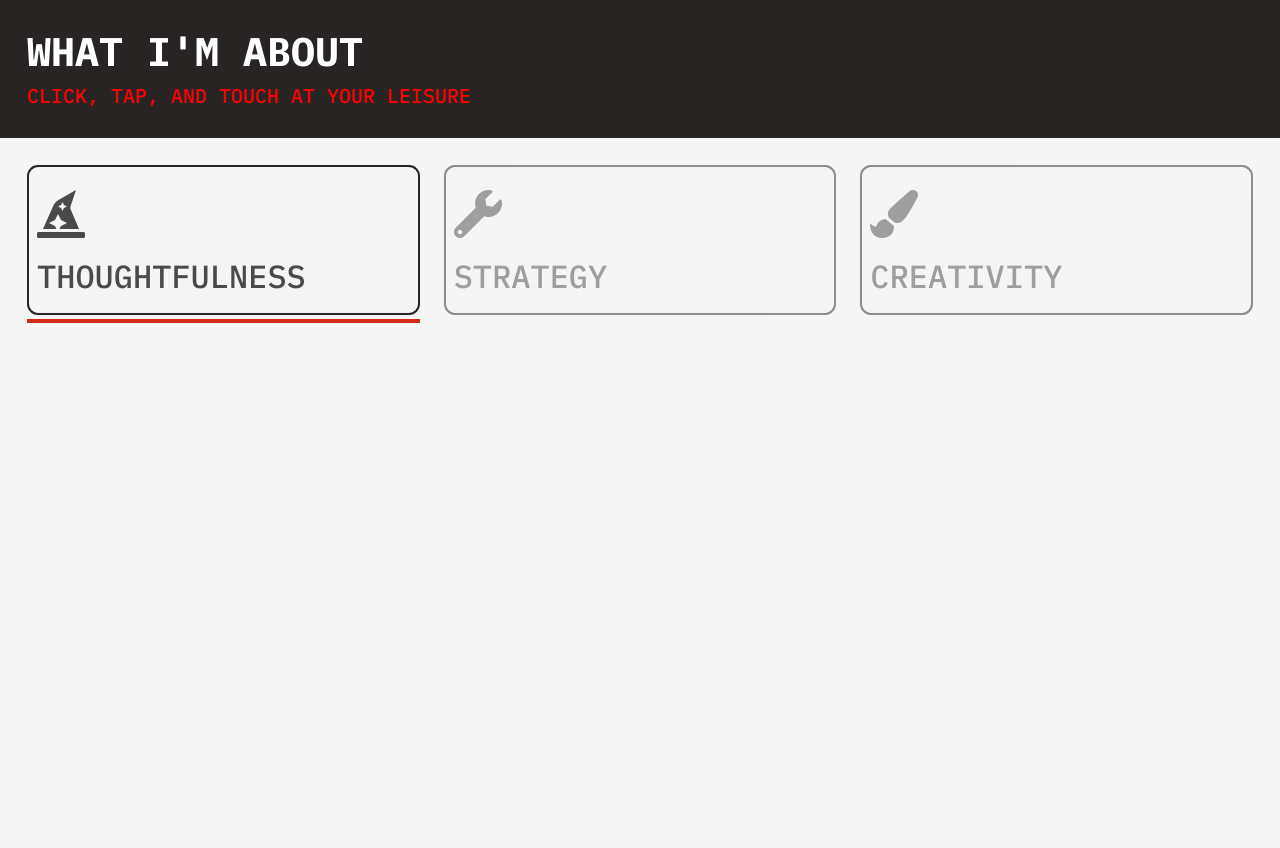
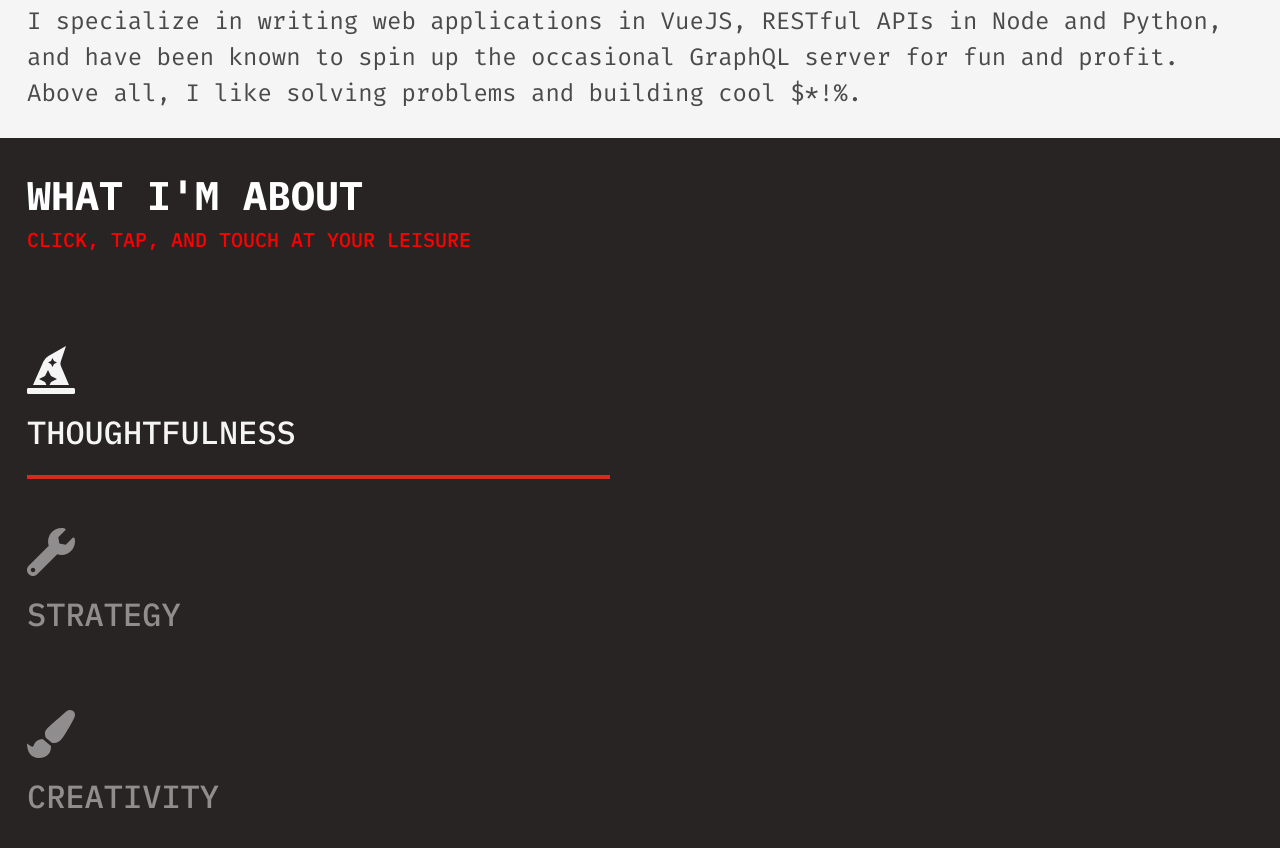
Before and after one commit to bargeruns/seanbragedotcom, a Vue app: page /#/main in a window 1280 px wide. Shown: the part 560-1408 px from the top of the page. Before the commit the page ends 910 px from the top, so only its background shows below. Built offline with nearby package versions, Linux system fonts and the light colour scheme.

Commit message:
cleanup banner and restyle trigger boxes

```diff
--- a/src/components/AppHeader.vue
+++ b/src/components/AppHeader.vue
@@ -16,9 +16,10 @@ export default {
 
 <style lang="scss" scoped>
 .app-header {
+  margin: 0 auto;
   padding: 15px 27px;
   height: 107px;
-  width: 100vw;
+  width: 100%;
   position: fixed;
   z-index: 999;
   top: 0;
--- a/src/components/common/ContentBlock.vue
+++ b/src/components/common/ContentBlock.vue
@@ -1,8 +1,5 @@
 <template>
-  <div
-    class="content-block columns is-centered is-multiline"
-    :class="[bgColorClass]"
-  >
+  <div class="content-block columns" :class="[bgColorClass]">
     <slot></slot>
   </div>
 </template>
@@ -25,10 +22,14 @@ export default {
 };
 </script>
 
-<style scoped>
+<style lang="scss">
 .content-block {
   padding: 15px 27px;
   margin-top: 18px;
   margin-bottom: 18px;
+
+  & + .content-block {
+    margin-bottom: 0px;
+  }
 }
 </style>
--- a/src/components/common/TriggerBox.vue
+++ b/src/components/common/TriggerBox.vue
@@ -1,6 +1,6 @@
 <template>
   <div
-    class="column trigger-box__container"
+    class="column trigger-box__container text--white"
     :class="{
       'trigger-box__container--hovered': isHovered,
       'trigger-box__container--selected': selected,
@@ -62,18 +62,10 @@ export default {
     },
     showAsNotHovered() {
       this.isHovered = false;
-      const currentlySelectedElement = document.getElementsByClassName(
-        "trigger-box__container--selected"
-      );
-      if (currentlySelectedElement.length) {
-        currentlySelectedElement[0].classList.remove(
-          "trigger-box__container--no-indicator"
-        );
-      }
     },
     setSelected() {
       this.$emit("selected", this.name);
-      this.$set(this, "isActive", true);
+      this.$set(this, "isHovered", true);
     }
   }
 };
@@ -84,8 +76,6 @@ export default {
   margin: 0;
   width: auto;
   height: 150px;
-  border: 2px solid $black;
-  padding: 8px;
   border-radius: 11px;
   display: flex;
   flex-direction: column;
@@ -114,15 +104,10 @@ export default {
     transition: width 0.25s $slide-in, background-color 0.25s ease;
   }
 
-  &--hovered:after,
   &--selected:after {
     width: 100%;
     background-color: $red;
     border-radius-left: 4px;
   }
-
-  &--no-indicator:after {
-    width: 0px;
-  }
 }
 </style>
--- /dev/null
+++ b/src/components/common/index.js
@@ -0,0 +1,11 @@
+import ContentBlock from "./ContentBlock.vue";
+import SBHeading from "./SBHeading.vue";
+import SBLink from "./SBLink.vue";
+import TriggerBox from "./TriggerBox.vue";
+
+export default {
+  ContentBlock,
+  SBHeading,
+  SBLink,
+  TriggerBox
+};
--- a/src/components/home/HomeBanner.vue
+++ b/src/components/home/HomeBanner.vue
@@ -1,25 +1,31 @@
 <template>
-  <ContentBlock bg="black" class="home__banner">
-    <div class="column">
+  <div class="home-banner">
+    <ContentBlock bg="black">
+      <div class="column is-full home-banner__title">
         <SBHeading :size="2" color="white">What I'm about</SBHeading>
         <SBHeading :size="5" color="red"
           >click, tap, and touch at your leisure</SBHeading
         >
       </div>
     </ContentBlock>
+    <ContentBlock bg="black">
+      <HomeValues></HomeValues>
+    </ContentBlock>
+  </div>
 </template>
 
 <script>
 import ContentBlock from "@/components/common/ContentBlock.vue";
 import SBHeading from "@/components/common/SBHeading.vue";
+import HomeValues from "@/components/home/HomeValues.vue";
 export default {
   name: "HomeBio",
-  components: { ContentBlock, SBHeading }
+  components: { ContentBlock, SBHeading, HomeValues }
 };
 </script>
 
 <style lang="scss">
-.home__banner {
+.home-banner {
   animation: fadeIn 1.75s linear 0s;
 }
 </style>
--- a/src/components/home/HomeBlurb.vue
+++ b/src/components/home/HomeBlurb.vue
@@ -4,7 +4,7 @@
       <SBHeading :size="2">
         <font-awesome-icon :icon="['fas', 'compass']"></font-awesome-icon>
       </SBHeading>
-      <p>
+      <p class="is-size-4">
         From production single-page-apps for a major phone service provider, to
         progressive VueJS enhancements in legacy Jinja templates; I've been
         everywhere, man. After a long career as an IT network consultant, I went
--- /dev/null
+++ b/src/components/home/HomeValue.vue
@@ -0,0 +1,47 @@
+<template>
+  <div class="home_value__container">
+    <div class="home_value__contents" v-show="selected.quote">
+      <SBHeading :size="3" color="red" class="home_value__quote">
+        "{{ value.quote }}"
+      </SBHeading>
+      <p class="text--white is-size-4">
+        {{ value.text }}
+      </p>
+    </div>
+  </div>
+</template>
+
+<script>
+import common from "@/components/common";
+const { SBHeading } = common;
+export default {
+  name: "HomeValue",
+  components: { SBHeading },
+  props: {
+    selected: String
+  },
+  data() {
+    return {
+      values: {
+        thoughtfulness: {
+          quote:
+            "Solve the right problem with the right tools and the right people.",
+          text: `I work hard to make sure the work I do is high-value, and inline with the concerns of the customer, product owner, or designer making the request. I love getting to work directly with a designer to come up with the best possible presentation. Or taking a step back to engage with stakeholders to close the gap between what they say they asked for, and what they're really hoping to get. I bring a high level of intentionality and deliberation to the table.`
+        }
+      }
+    };
+  },
+  computed: {
+    value() {
+      return this.values[this.selected];
+    }
+  }
+};
+</script>
+
+<style>
+.home_value__container {
+  padding-bottom: 64px;
+  width: 100%;
+}
+</style>
--- a/src/components/home/HomeValues.vue
+++ b/src/components/home/HomeValues.vue
@@ -1,9 +1,13 @@
 <template>
-  <ContentBlock class="home-values">
+  <div class="home-values column is-full">
+    <div class="columns">
+      <div class="column is-half">
         <TriggerBox
           v-for="value in values"
-      :key="value.title"
+          :key="value.name"
           :selected="selectedValue === value.name"
+          :name="value.name"
+          @selected="setSelectedValue"
         >
           <template v-slot:icon>
             <font-awesome-icon :icon="value.icon"></font-awesome-icon>
@@ -12,15 +16,19 @@
             {{ value.name }}
           </template>
         </TriggerBox>
-  </ContentBlock>
+      </div>
+      <HomeValue :selected="selectedValue" class="column is-half" />
+    </div>
+  </div>
 </template>
 
 <script>
-import TriggerBox from "@/components/common/TriggerBox.vue";
-import ContentBlock from "@/components/common/ContentBlock.vue";
+import HomeValue from "@/components/home/HomeValue.vue";
+import common from "@/components/common/";
+const { TriggerBox } = common;
 export default {
   name: "HomeValues",
-  components: { TriggerBox, ContentBlock },
+  components: { TriggerBox, HomeValue },
   data() {
     return {
       selectedValue: "thoughtfulness",
@@ -48,8 +56,9 @@ export default {
 };
 </script>
 
-<style lang="scss" scoped>
+<style lang="scss">
 .home-values {
   animation: 2.25s linear 0s fadeIn;
+  padding-left: 0px !important;
 }
 </style>
--- a/src/views/Home.vue
+++ b/src/views/Home.vue
@@ -3,19 +3,17 @@
     <HomeIntro></HomeIntro>
     <HomeBlurb></HomeBlurb>
     <HomeBanner></HomeBanner>
-    <HomeValues></HomeValues>
   </div>
 </template>
 
 <script>
 // @ is an alias to /src
 import HomeIntro from "@/components/home/HomeIntro.vue";
-import HomeValues from "@/components/home/HomeValues.vue";
 import HomeBlurb from "@/components/home/HomeBlurb.vue";
 import HomeBanner from "@/components/home/HomeBanner.vue";
 export default {
   name: "Home",
-  components: { HomeIntro, HomeValues, HomeBanner, HomeBlurb }
+  components: { HomeIntro, HomeBanner, HomeBlurb }
 };
 </script>
 
```
Lines whose indentation alone changed are shown as unchanged.
